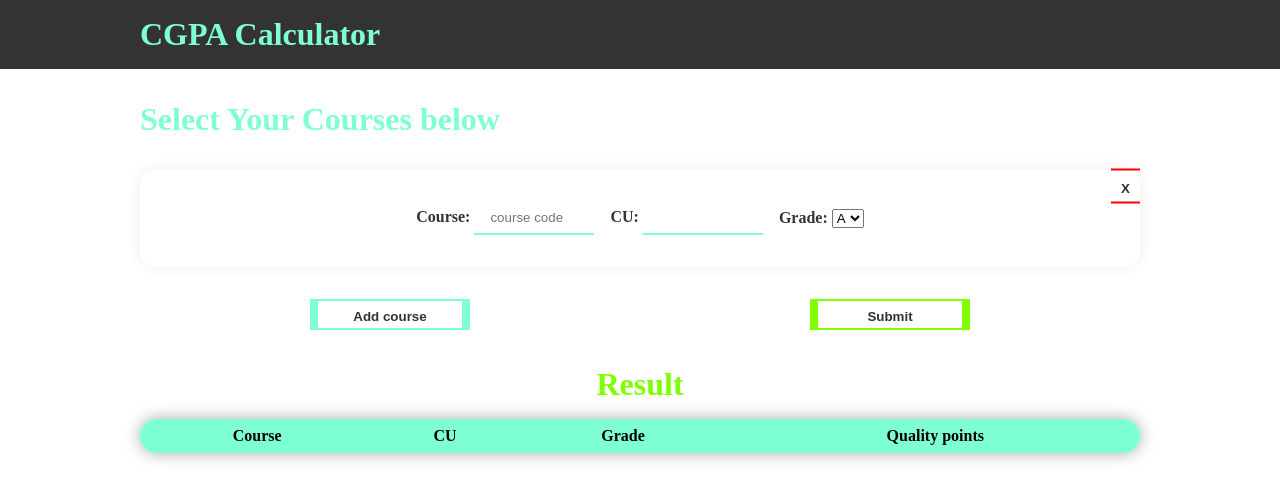
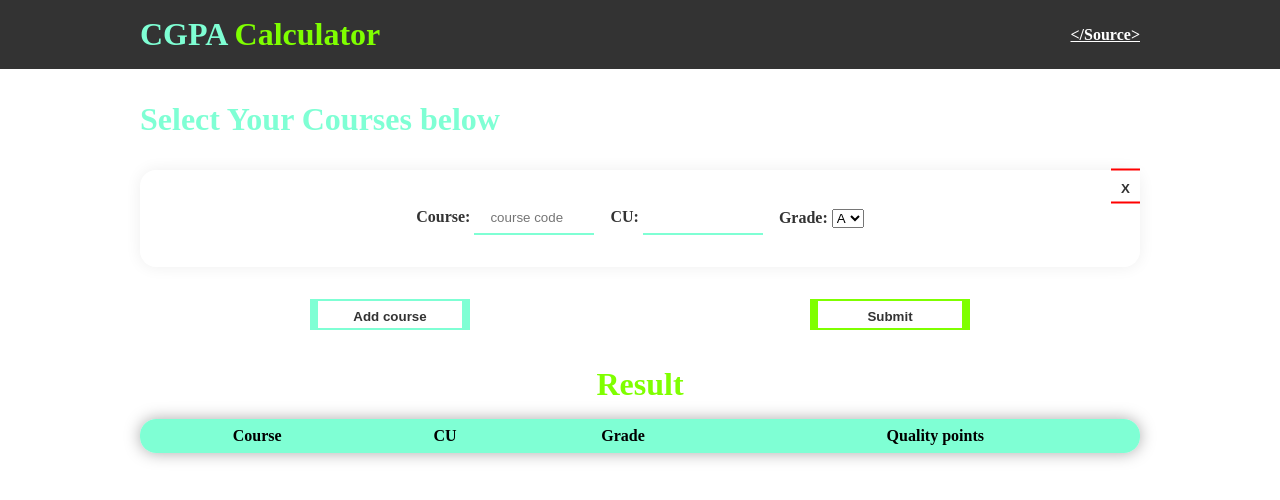
Before and after one commit to de-marauder/CGPA-calculator, a plain HTML site: page index.html in a window 1280 px wide. Drawn offline with Linux system fonts and the light colour scheme.

Commit message:
added source for code

```diff
--- a/index.html
+++ b/index.html
@@ -15,9 +15,12 @@
 
 <body>
     <header class="navbar">
-        <div class="container">
+        <div class="container flex justify-between align-center">
             <div class="logo">
                 <h1>CGPA <span>Calculator</span></h1>
+            </div>
+            <div class="source">
+                <p><a href="https://github.com/de-marauder/CGPA-calculator" target="_blank">&lt;/Source&gt;</a></p>
             </div>
         </div>
     </header>
--- a/styles.css
+++ b/styles.css
@@ -26,6 +26,15 @@ input {
     width: 90%;
     margin: 0 auto;
     max-width: 1000px;
+}
+.flex {
+    display: flex;
+}
+.justify-between {
+    justify-content: space-between;
+}
+.align-center {
+    align-items: center;
 }
 .btn.submit{
     background-color: chartreuse;
@@ -83,6 +92,17 @@ input {
     padding: 1rem 0;
     color: #888;
 }
+.logo span {
+    color: chartreuse;
+}
+.source a {
+    color: white;
+    font-weight: 600;
+}
+.source:hover a {
+    color: aquamarine;
+}
+
 
 .title {
     margin: 2rem 0;
@@ -108,12 +128,7 @@ input {
     margin: 0 0.5rem;
 }
 
-/* .result {
-    width: 100%;
-    border-collapse: collapse;
-    border-radius: 10px;
-    border-radius: 10px;
-} */
+
 .result-table {
     box-shadow: 0 0 1rem #aaa;
     width: 100%;
```
